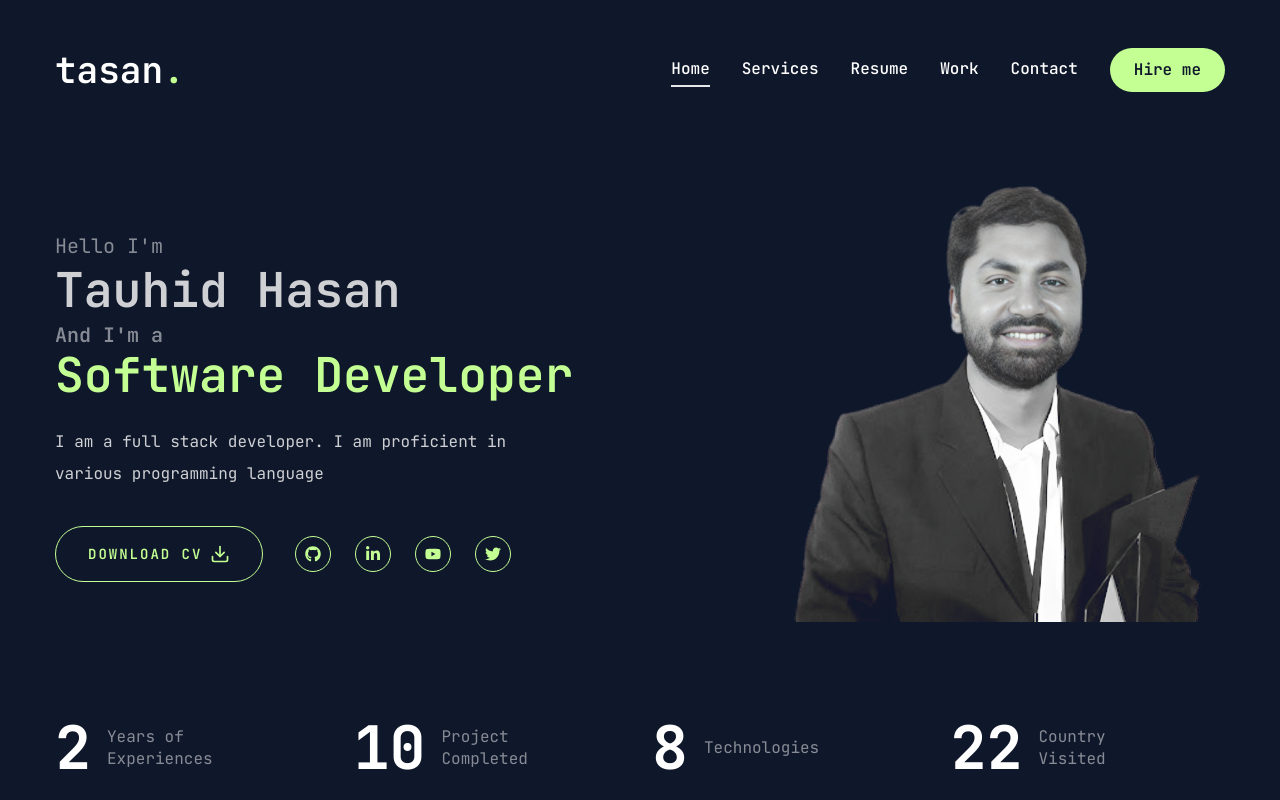
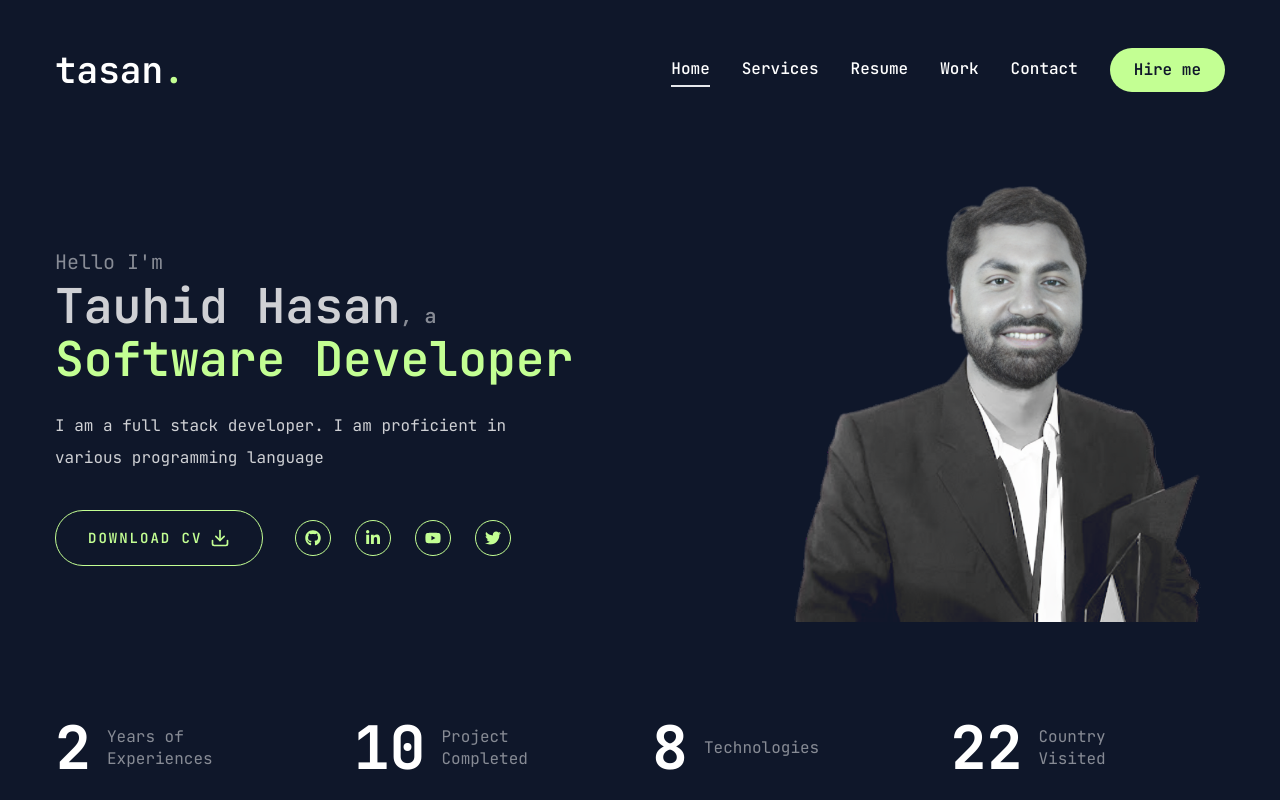
Before and after one commit to tauhid-hasan-dev/portfolio-tauhid, a Next.js app: page / in a window 1280 px wide. Built offline with nearby package versions, Linux system fonts and the light colour scheme.

Commit message:
home page completed

```diff
--- a/app/page.jsx
+++ b/app/page.jsx
@@ -14,7 +14,8 @@ const Home = () => {
             <span className="text-xl text-white/50">Hello I'm</span>
             <h1 className="h2 mb-6 text-white/50">
               <span className="text-white/80">Tauhid Hasan</span>
-              <br /> <p className="text-xl mt-1 ">And I'm a</p>{" "}
+              <span className="text-xl text-white/50">, a</span>
+              <br />
               <span className="text-accent">Software Developer</span>
             </h1>
             <p className="max-w-[500px] mb-9 text-white/80">
```
